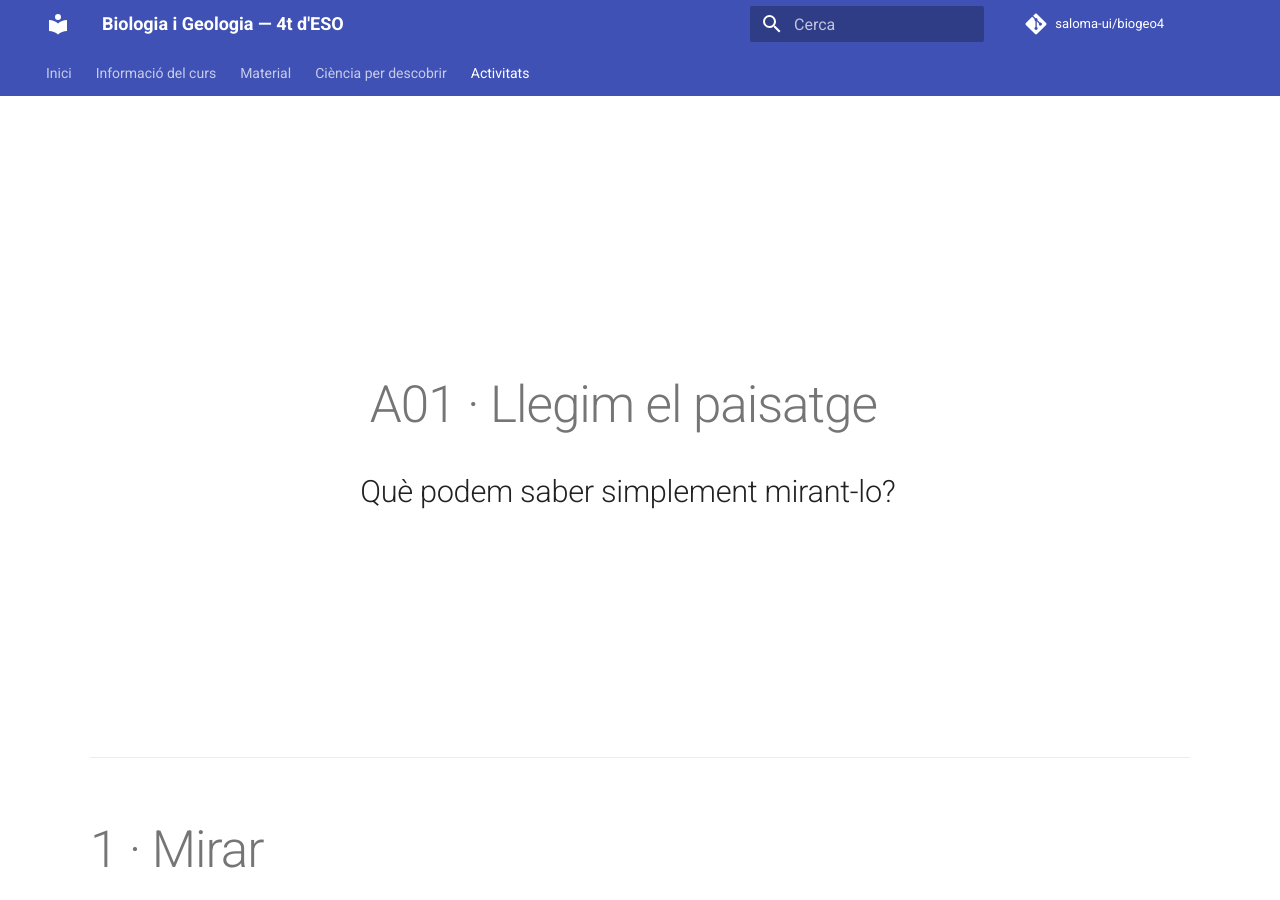
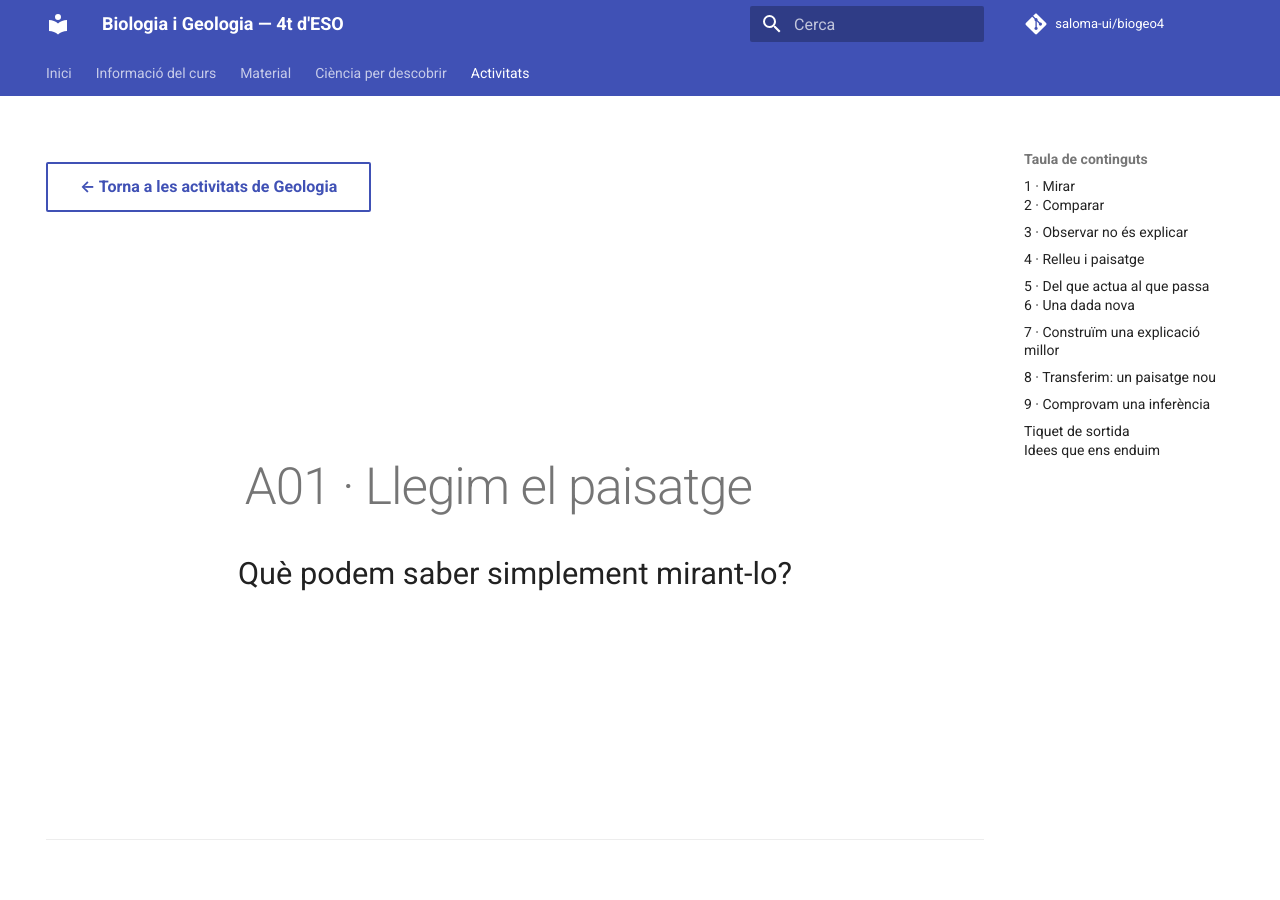
Before and after one commit to saloma-ui/biogeo4, an MkDocs documentation site: the page built from docs/activitats/ud1/geo-01/index.md, in a window 1280 px wide and 900 px high. Built offline with MkDocs 1.6.1 and Material for MkDocs 9.7.7, drawn with Linux system fonts in a browser that asks for light colours; comment, search, counter and statistics services are not loaded; some of the changed text lies outside the part shown.

Commit message:
Activa l'índex lateral de l'activitat A01 Llegim el paisatge

```diff
--- a/docs/activitats/ud1/geo-01/index.md
+++ b/docs/activitats/ud1/geo-01/index.md
@@ -3,15 +3,16 @@ title: 'A01 · Llegim el paisatge'
 pdf: false
 hide:
   - navigation
-  - toc
 ---
 
-<div class="presentacio-vertical" markdown>
+[← Torna a les activitats de Geologia](../index.md){ .md-button }
+
+<div class="presentacio-vertical pv-pagina-index" markdown>
 
 <section class="pv-seccio pv-portada" markdown>
 
 # A01 · Llegim el paisatge
-## Què podem saber simplement mirant-lo?
+<p class="pv-subtitol">Què podem saber simplement mirant-lo?</p>
 
 <!-- DOCENT: Activitat guiada de construcció de coneixement. No és una evidència formal. Idea rectora: passar de mirar un paisatge a interpretar-lo geològicament. -->
 
@@ -19,11 +20,11 @@ hide:
 
 <section class="pv-seccio pv-visual" markdown>
 
-# 1 · Mirar
+## 1 · Mirar
 
 ![Paisatge A](figures/paisatge-a.jpg)
 
-## Què hi veis?
+### Què hi veis?
 
 <p class="pv-pregunta">Escriviu <strong>tres coses que pugueu afirmar només perquè les veis</strong>.</p>
 
@@ -33,7 +34,7 @@ hide:
 
 <section class="pv-seccio pv-visual" markdown>
 
-# 2 · Comparar
+## 2 · Comparar
 
 ![Paisatge B](figures/paisatge-b.jpg)
 
@@ -49,7 +50,7 @@ No cercam encara la causa. Primer hem de decidir **què és diferent**.
 
 <section class="pv-seccio" markdown>
 
-# 3 · Observar no és explicar
+## 3 · Observar no és explicar
 
 Compareu aquestes dues afirmacions:
 
@@ -79,7 +80,7 @@ Compareu aquestes dues afirmacions:
 
 <section class="pv-seccio" markdown>
 
-# 4 · Relleu i paisatge
+## 4 · Relleu i paisatge
 
 Tornau mentalment als paisatges A i B.
 
@@ -97,7 +98,7 @@ Hi hem vist, entre altres coses, **vessants, una vall o torrentera, vegetació,
 
 <section class="pv-seccio pv-visual" markdown>
 
-# 5 · Del que actua al que passa
+## 5 · Del que actua al que passa
 
 ![Paisatge C](figures/paisatge-c.jpg)
 
@@ -109,7 +110,7 @@ Ara distingirem dues coses que sovint es confonen: **l'agent** i **el procés**.
 
 <section class="pv-seccio" markdown>
 
-# Agent o procés?
+### Agent o procés?
 
 Pensau la classificació abans de clicar cada terme. En clicar-lo, en veureu la categoria.
 
@@ -132,7 +133,7 @@ Pensau la classificació abans de clicar cada terme. En clicar-lo, en veureu la
 
 <section class="pv-seccio pv-visual" markdown>
 
-# 6 · Una dada nova
+## 6 · Una dada nova
 
 Tornam al **paisatge A**.
 
@@ -160,7 +161,7 @@ Ara sabem que el terreny està format principalment per **roca calcària**.
 
 <section class="pv-seccio" markdown>
 
-# 7 · Construïm una explicació millor
+## 7 · Construïm una explicació millor
 
 Dos llocs poden estar sotmesos a processos semblants i, tot i així, presentar relleus molt diferents.
 
@@ -180,7 +181,7 @@ La litologia **condiciona** com respon el terreny, però no és l'únic factor.
 
 <section class="pv-seccio pv-visual" markdown>
 
-# 8 · Transferim: un paisatge nou
+## 8 · Transferim: un paisatge nou
 
 ![Paisatge D](figures/paisatge-d.jpg)
 
@@ -242,7 +243,7 @@ Ara ja teniu les eines per separar **allò que observam** d'**allò que inferim*
 
 <section class="pv-seccio" markdown>
 
-# 9 · Comprovam una inferència
+## 9 · Comprovam una inferència
 
 Recuperau aquesta afirmació del paisatge D:
 
@@ -270,23 +271,23 @@ Una inferència no es converteix en una bona explicació només perquè sigui pl
 
 <section class="pv-seccio" markdown>
 
-# Tiquet de sortida
+## Tiquet de sortida
 
 Respon individualment:
 
-### 1. Quina diferència hi ha entre **relleu** i **paisatge**?
+#### 1. Quina diferència hi ha entre **relleu** i **paisatge**?
 
-### 2. Escriu un **agent geològic** i un **procés geològic**, i explica per què no són el mateix.
+#### 2. Escriu un **agent geològic** i un **procés geològic**, i explica per què no són el mateix.
 
-### 3. Per què dos terrenys sotmesos a processos semblants poden presentar relleus diferents?
+#### 3. Per què dos terrenys sotmesos a processos semblants poden presentar relleus diferents?
 
-### 4. Escriu una **observació** i una **inferència** sobre el paisatge D.
+#### 4. Escriu una **observació** i una **inferència** sobre el paisatge D.
 
 </section>
 
 <section class="pv-seccio" markdown>
 
-# Idees que ens enduim
+## Idees que ens enduim
 
 - El **relleu** forma part del **paisatge**.
 - **Observar** no és el mateix que **inferir** o explicar.
@@ -301,3 +302,5 @@ Respon individualment:
 </section>
 
 </div>
+
+[← Torna a les activitats de Geologia](../index.md){ .md-button }
```
